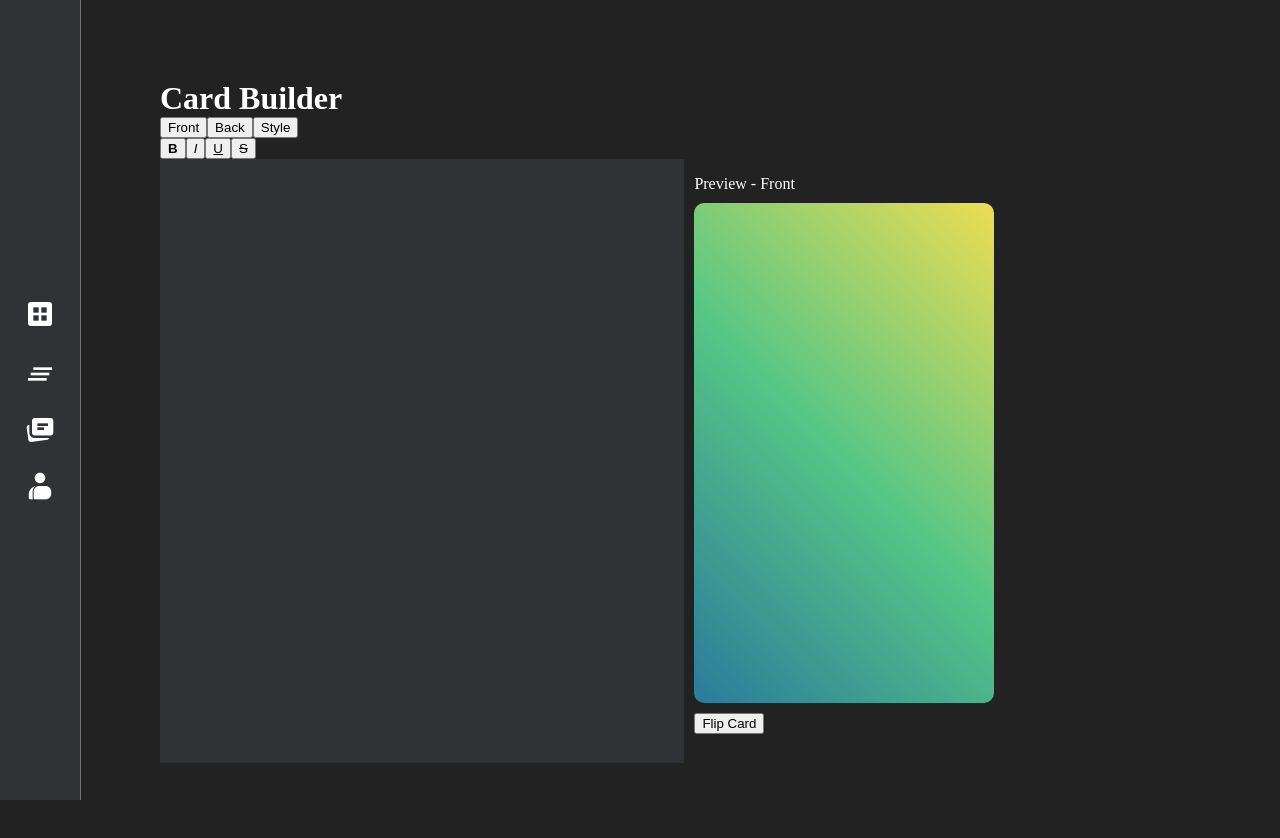
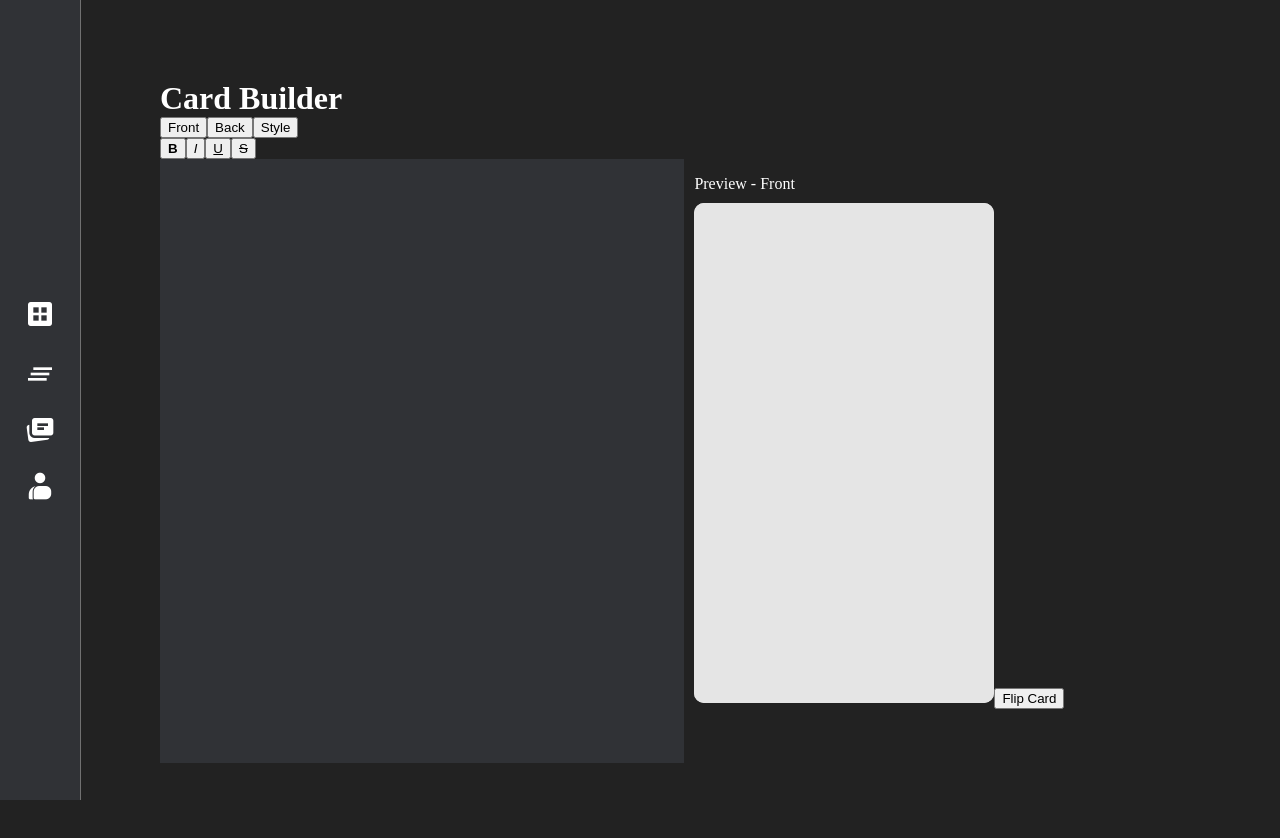
Before and after one commit to 18barbers2/gostudycards, a React (Vite) app in the folder frontend/: page / in a window 1280 px wide. Shown: the top 838 px of the page. Built offline with nearby package versions, Linux system fonts and the light colour scheme.

Commit message:
feature: moved the default base doc to the card class

```diff
--- a/frontend/src/components/Card.tsx
+++ b/frontend/src/components/Card.tsx
@@ -6,16 +6,45 @@ import { parseTemplate } from "../utils/templateParser";
 // TODO: replace props with the template and data props
 function Card( props : any) {
 
-    const template = props.template;
     const html = parseTemplate(props.template, props.data);
 
+    const baseDoc = `
+        <!DOCTYPE html>
+            <html lang="en">
+            <head>
+                <meta charset="UTF-8">
+                <meta name="viewport" content="width=device-width, initial-scale=1.0">
+                <title>Card Document</title>
+                <style>
+                    html, body { margin:0; padding:0; }
+                    body {
+                        font-size: 25px;
+                        display: flex;
+                        justify-content: center;
+                        align-items: center;
+                        flex-direction: column;
+                        white-space: pre-wrap;
+                        background-color: #e5e5e5ff;
+                        border-width: 0;
+                        height: 500px;
+                        border-radius: 10px;
+                    }
+                </style>
+            </head>
+            <body>
+                ${html}
+            </body>
+            </html>`;
+
+
+
+
     return(
-        <iframe className='card'
+        <iframe className='card-iframe'
             title='Card'
-            sandbox=""
-            srcDoc={html}>
+            sandbox=''
+            srcDoc={baseDoc}>
         </iframe>
-
     );
 }
 
```
